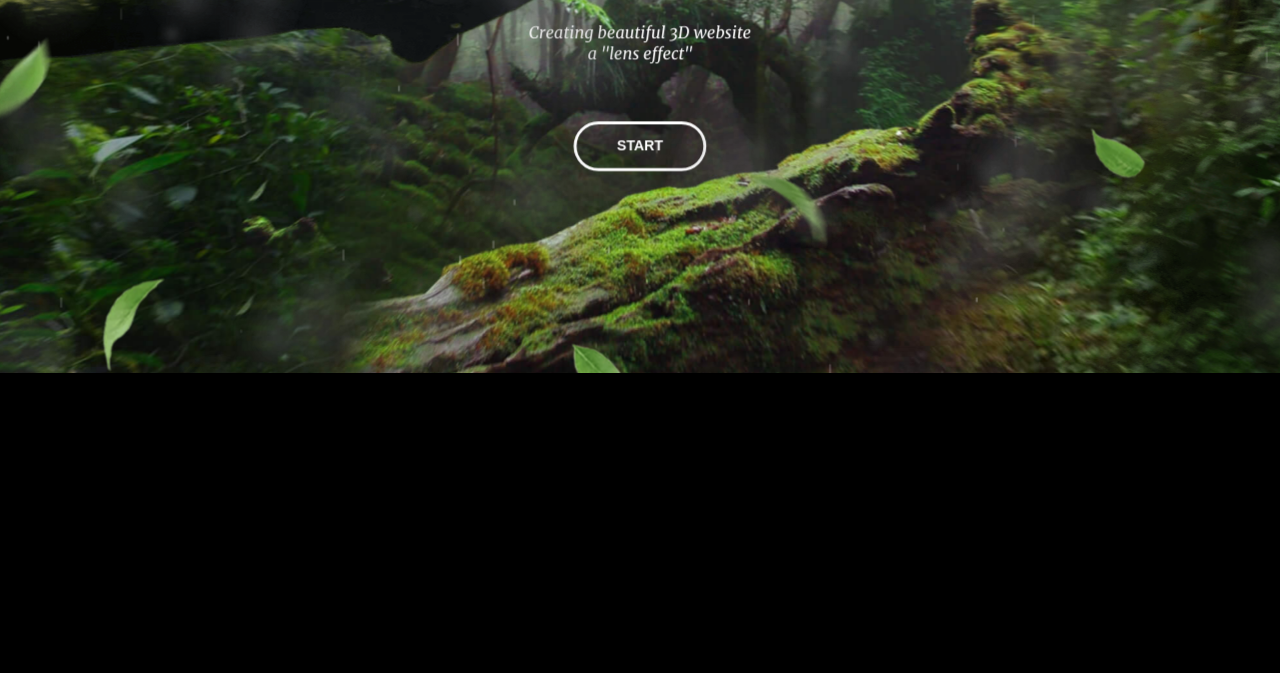
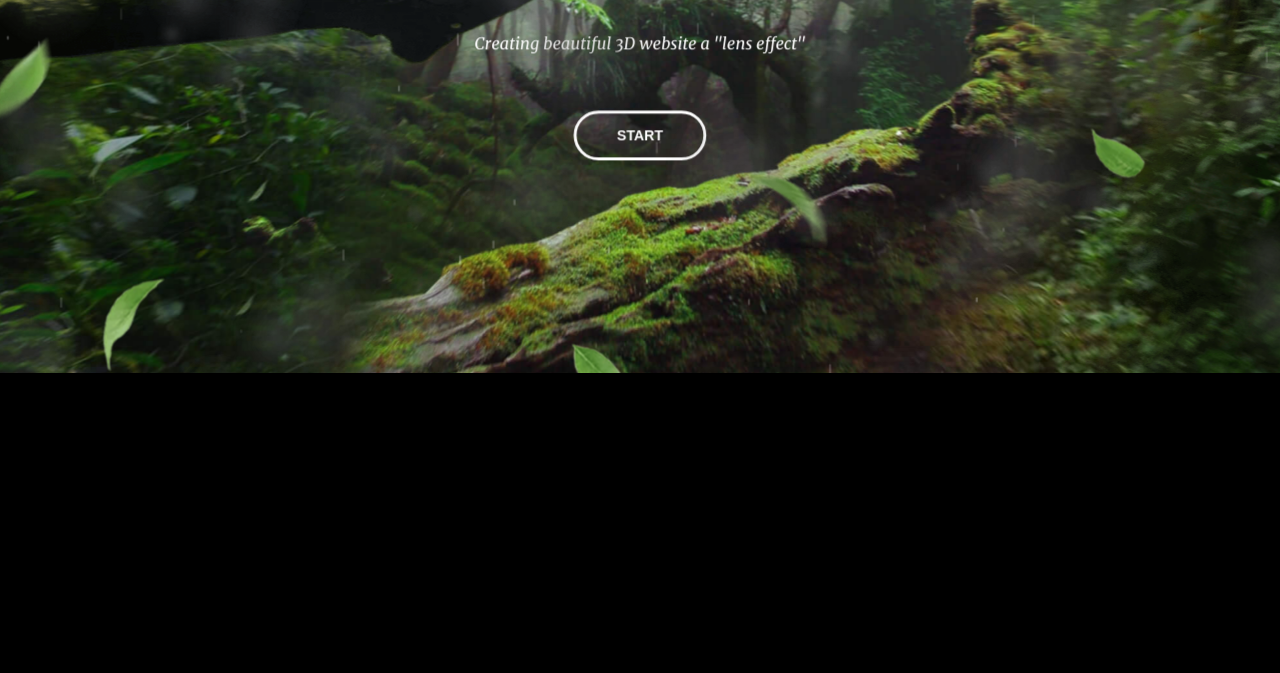
Before and after one commit to MrSpacks/3D_Forest, a plain HTML site: page index.html in a window 1280 px wide. Shown: the part 427-1100 px from the top of the page. Drawn offline with Linux system fonts and the light colour scheme.

Commit message:
restyle p-text

```diff
--- a/index.html
+++ b/index.html
@@ -18,7 +18,7 @@
             <div class="layers__item layer-3">
                 <div class="hero-content">
                     <h1>NATURAL FOREST</h1>
-                    <p class="hero-content_p">Creating beautiful 3D website <br/> a "lens effect"</p>
+                    <p class="hero-content_p">Creating beautiful 3D website a "lens effect"</p>
                     <button class="batton-start">START</button>
                 </div>
             </div>
```
